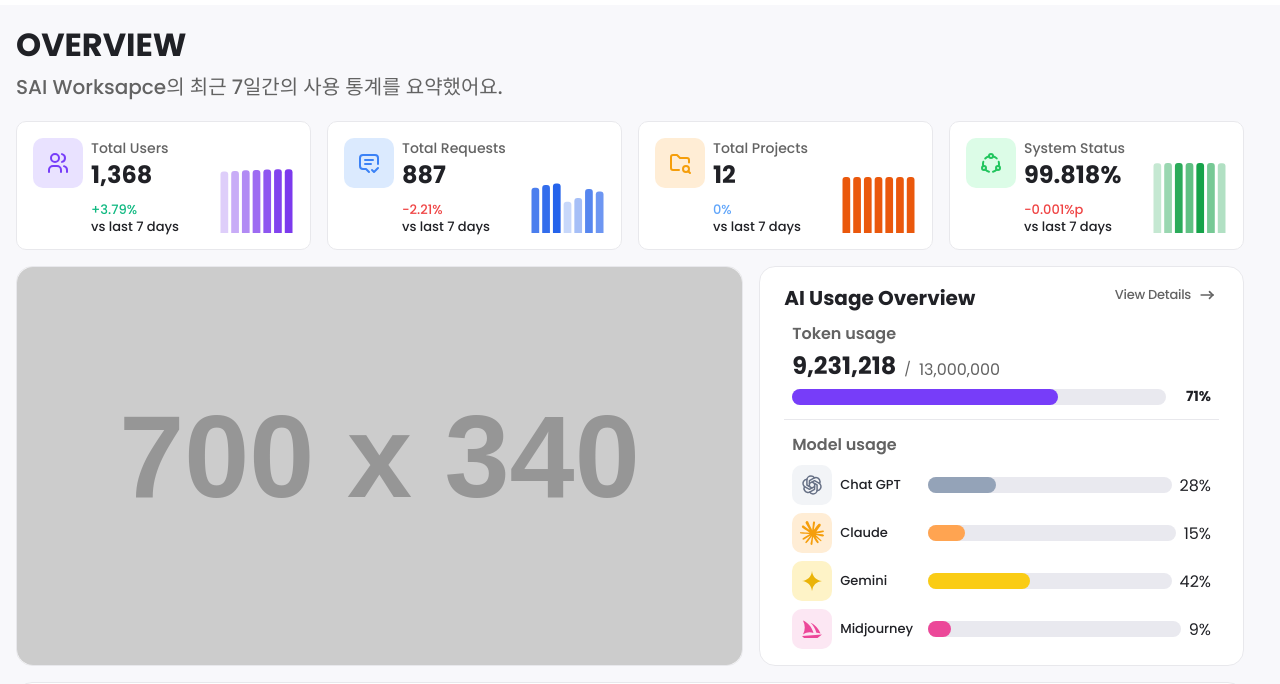
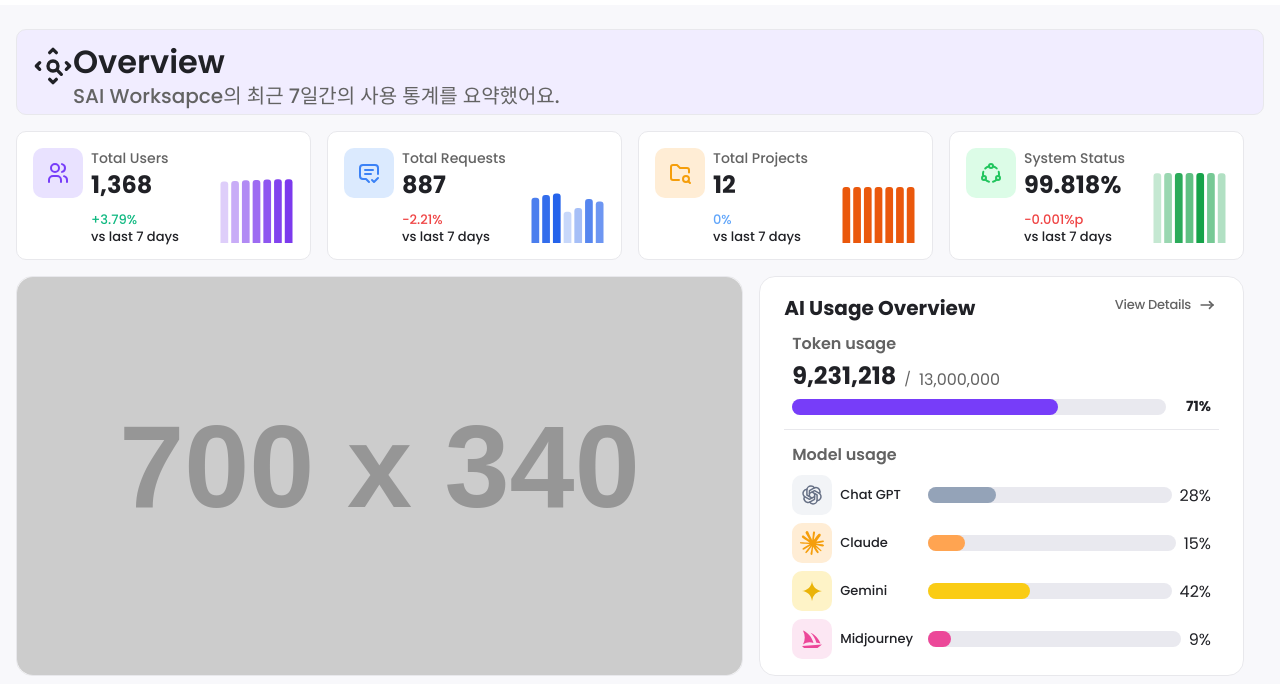
Before and after one commit to dongdongee/SHPortfolio, a plain HTML site: page sai/index.html in a window 1280 px wide. Shown: the part 51-735 px from the top of the page. Drawn offline with nearby package versions, Linux system fonts and the light colour scheme; placeholder pictures from the web are drawn by us; a web font is replaced by a local one.

Commit message:
sai 작업

```diff
--- a/sai/assets/css/common.css
+++ b/sai/assets/css/common.css
@@ -1,11 +1,6 @@
 /* ========================================
    Common Default
 ======================================== */
-html,
-body {
-    height: 100%;
-}
-
 body {
     font-family: var(--sai-font-family);
     color: var(--color-text-primary);
@@ -70,15 +65,10 @@ html[data-theme="dark"] {
 #wrap {
     display: flex;
     flex-direction: column;
-    width: min(calc(100% - (10 * var(--space))), 1640px);
-    height: calc(100dvh - (40 * var(--space)));
     min-height: 0;
-    margin: calc(20 * var(--space)) auto;
     background: var(--color-bg-page);
     border: 1px solid var(--color-border);
     border-radius: 16px;
-    overflow: hidden;
-    box-shadow: 0 8px 32px rgba(16, 24, 40, .06);
     .sai-layout {
         display: flex;
         flex: 1;
@@ -658,24 +648,40 @@ html[data-theme="dark"] {
     min-width: 0;
     min-height: 0;
     width: 100%;
-    padding: calc(10*var(--space));
+    padding: calc(4*var(--space));
     overflow-x: hidden;
     overflow-y: auto;
     flex-direction: column;
     flex: 1;
     .sai-content__title{
         display: flex;
-        flex-direction: column;
+        flex-direction: row;
         flex-shrink: 0;
-        row-gap: calc(2*var(--space));
-        padding-bottom: calc(4*var(--space));
+        padding: calc(4*var(--space));
+        border: 1px solid var(--color-border);
+        border-radius: var(--radius-md);
+        background-color: var(--color-bg-active);
+        .sai-nav-ico {
+            display: inline-flex;
+            align-items: center;
+            justify-content: center;
+            width: 40px;
+            height: 40px;
+            flex-shrink: 0;
+        }
+        .sai-nav-ico .sai-icon {
+            width: 40px;
+            height: 40px;
+        }
         .sai-title__main{
             font-size: var(--font-size-3xl);
+            font-weight: var(--font-weight-semibold);
+            line-height: 1;
+            font-family: var(--sai-font-family);
             padding-bottom: calc(2*var(--space));
-            line-height: 1;
         }
         .sai-title__desc{
-            font-size: var(--font-size-xl);
+            font-size: var(--font-size-lg);
             font-weight: var(--font-weight-medium);
             color: var(--color-text-secondary);
             line-height: 1;
--- a/sai/index.html
+++ b/sai/index.html
@@ -26,8 +26,17 @@
         <div class="sai-aside" data-include="./includes/aside.html"></div>
         <main class="sai-content">
             <section class="sai-content__title">
-                <h1 class="sai-title__main">OVERVIEW</h1>
-                <p class="sai-title__desc">SAI Worksapce의 최근 7일간의 사용 통계를 요약했어요.</p>
+                <div class="sai-title__ico">
+                    <span class="sai-button__ico sai-nav-ico">
+                        <svg class="sai-icon" aria-hidden="true">
+                            <use href="/sai/assets/images/svg_ico.svg#ico_overview"></use>
+                        </svg>
+                    </span>
+                </div>
+                <div class="sai-title__text">
+                    <h1 class="sai-title__main">Overview</h1>
+                    <p class="sai-title__desc">SAI Worksapce의 최근 7일간의 사용 통계를 요약했어요.</p>
+                </div>
             </section>
             <div class="sai-content__panel">
                 <section class="sai-content-grid sai-content-grid--kpi">
```
Also changed, not shown: sai/analytics.html (+2 -2 lines), sai/assets/css/content.css (line endings or trailing spaces).
